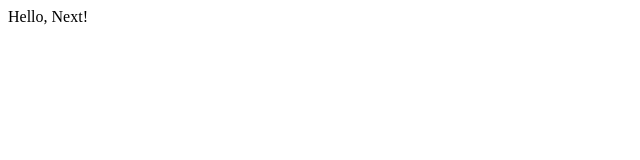
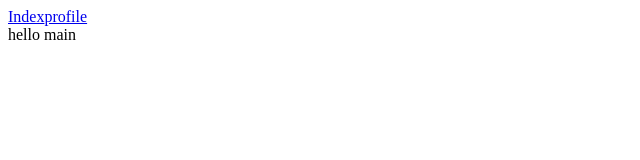
Before and after one commit to taegeon-park23/reactjs-nextjs-learning, a Next.js app in the folder prepare/front/: page / in a window 1280 px wide. Shown: the top 160 px of the page, without its empty margins (0-640 px from the left). Built offline with nearby package versions, Linux system fonts and the light colour scheme.

Commit message:
feat : Add follow recture code(pages, component, Link, etc..)

```diff
--- /dev/null
+++ b/prepare/front/components/AppLayout.js
@@ -0,0 +1,16 @@
+import React from "react";
+import Link from "next/link";
+
+export const AppLayout = ({ children }) => {
+  return (
+    <div>
+      <Link href="/">Index</Link>
+      <Link href="/profile">
+        <a>profile</a>
+      </Link>
+      <div>{children}</div>
+    </div>
+  );
+};
+
+export default AppLayout;
--- a/prepare/front/pages/index.js
+++ b/prepare/front/pages/index.js
@@ -1,7 +1,7 @@
+import React from "react";
+import AppLayout from "../components/AppLayout";
 const Home = () => {
-    return(
-        <div>Hello, Next!</div>
-    )
-}
+  return <AppLayout>hello main</AppLayout>;
+};
 
 export default Home;
```
Also changed, not shown: prepare/front/package.json (+10 -1 lines), prepare/front/pages/about/Taenamoo.js (added, +7 -0 lines), prepare/front/pages/profile.js (added, +8 -0 lines), prepare/front/pages/signup.js (added, +8 -0 lines), prepare/front/.eslintrc.json (added), prepare/front/index.js (deleted), 1 other file (tests, documents, lock files or other folders).
